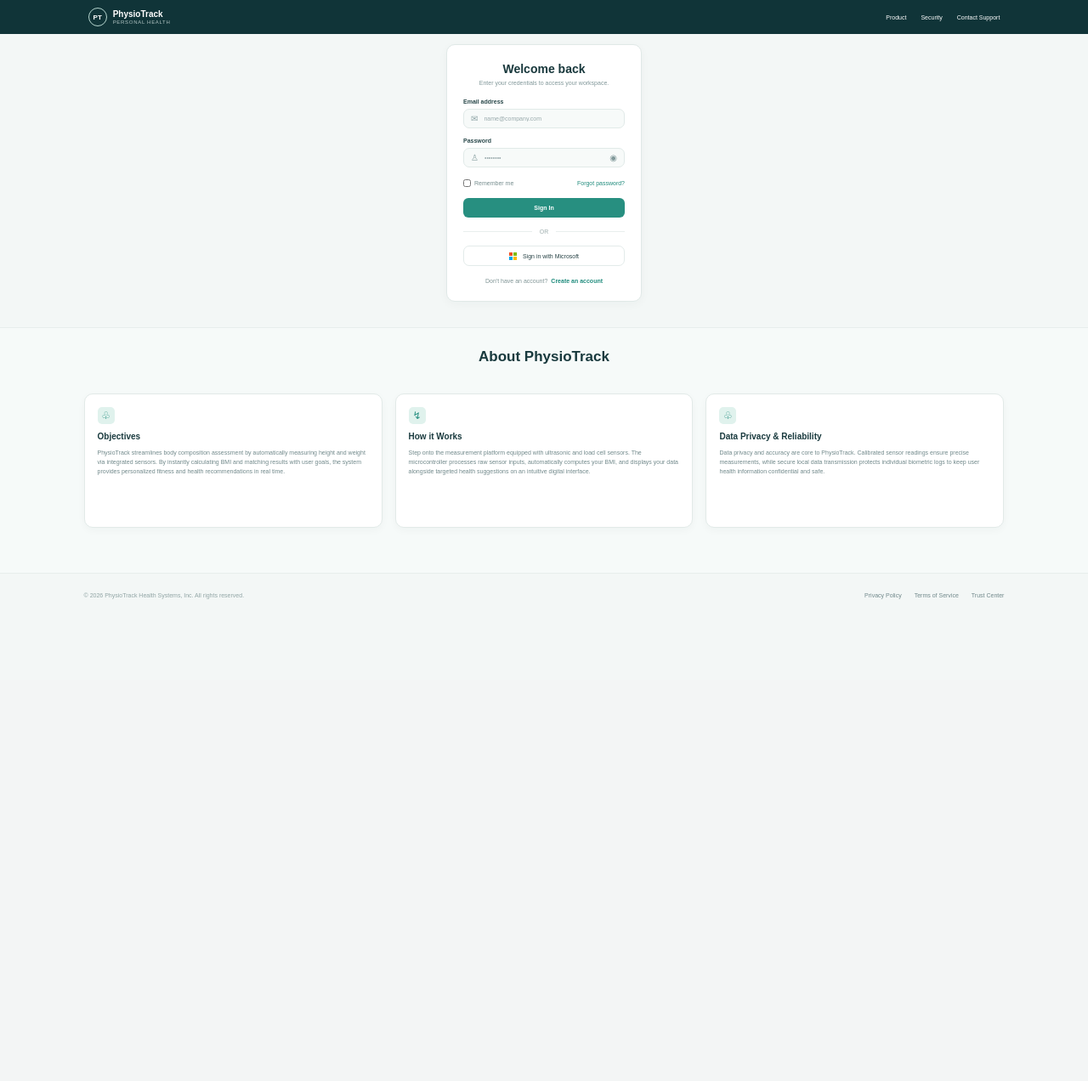
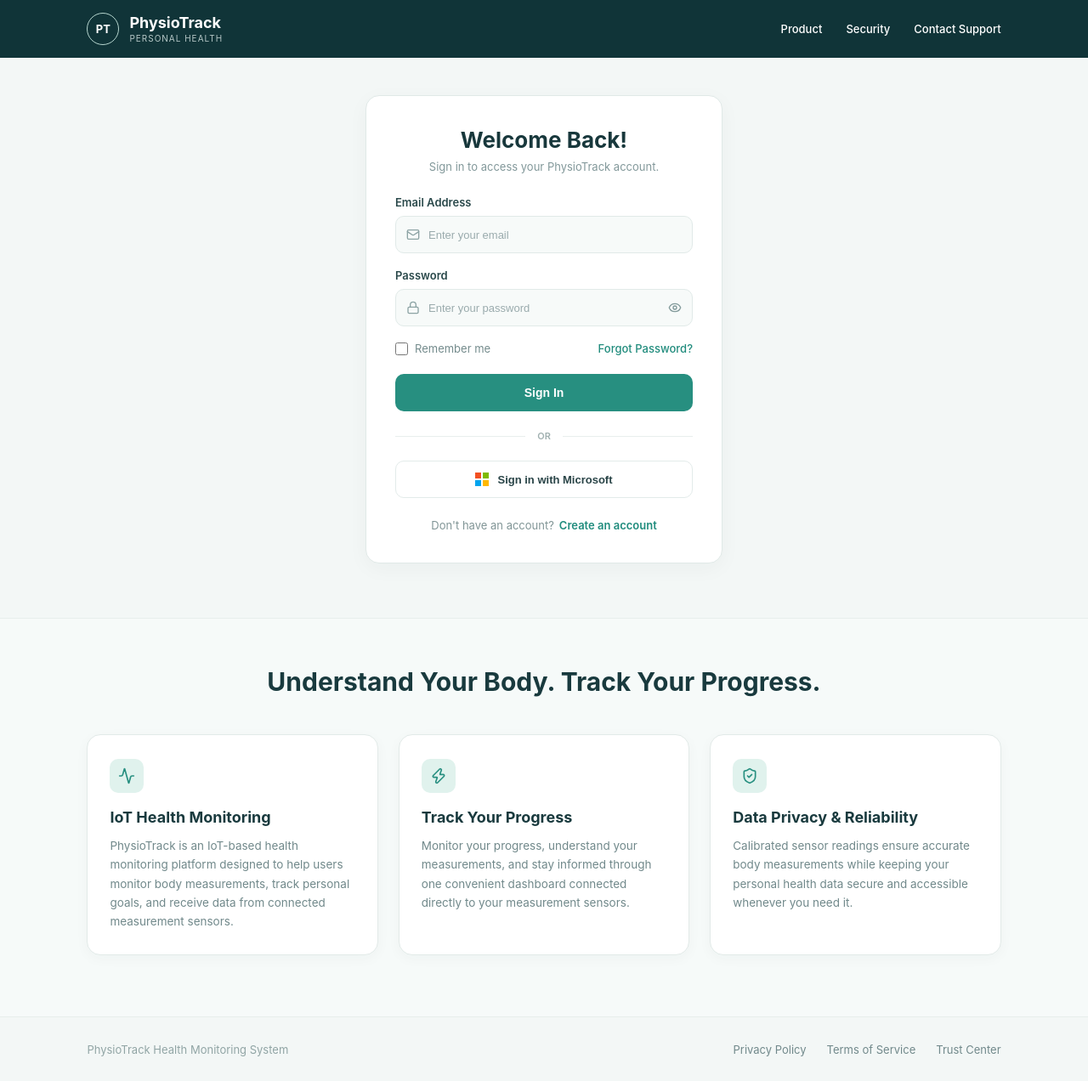
Before and after one commit to cassey-ocampo/PhysioTrack, a Laravel app: page / in a window 1280 px wide. Shown: the whole page at 85% size. Before the commit the page ends 705 px from the top, so only its background shows below. Run offline with Laravel 12, Linux system fonts and the light colour scheme.

Commit message:
login welcome website UI shows

```diff
--- a/public/physiotrack.css
+++ b/public/physiotrack.css
@@ -14,7 +13,7 @@ html {
 }
 
 body {
-    font-family: Arial, Helvetica, sans-serif;
+    font-family: -apple-system, BlinkMacSystemFont, "Segoe UI", Roboto, Arial, sans-serif;
     background-color: #f3f7f6;
     color: #18383c;
     min-height: 100vh;
@@ -26,63 +25,60 @@ body {
 ========================================= */
 
 .navbar {
-    height: 40px;
+    height: 68px;
     background-color: #103438;
-
     display: flex;
     align-items: center;
     justify-content: space-between;
-
-    padding: 0 8.1%;
+    padding: 0 8%;
     color: #ffffff;
 }
 
 .brand {
     display: flex;
     align-items: center;
-    gap: 7px;
+    gap: 12px;
 }
 
 .brand-logo {
-    width: 22px;
-    height: 22px;
-    border: 1px solid #b6d6cf;
+    width: 38px;
+    height: 38px;
+    border: 1.5px solid #b6d6cf;
     border-radius: 50%;
-
     display: flex;
     align-items: center;
     justify-content: center;
-
-    font-size: 8px;
-    font-weight: bold;
+    font-size: 13px;
+    font-weight: 700;
     color: #ffffff;
 }
 
 .brand-name h2 {
-    font-size: 10px;
+    font-size: 18px;
     font-weight: 700;
-    line-height: 12px;
+    line-height: 20px;
     color: #ffffff;
 }
 
 .brand-name span {
     display: block;
-    font-size: 6px;
-    letter-spacing: 0.7px;
+    font-size: 10px;
+    letter-spacing: 1px;
     color: #b7c9c8;
+    margin-top: 2px;
 }
 
 .nav-links {
     display: flex;
     align-items: center;
-    gap: 17px;
+    gap: 28px;
 }
 
 .nav-links a {
     text-decoration: none;
     color: #ffffff;
-    font-size: 7px;
-    font-weight: 400;
+    font-size: 13px;
+    font-weight: 500;
 }
 
 .nav-links a:hover {
@@ -95,29 +91,21 @@ body {
 ========================================= */
 
 .login-section {
-    height: 345px;
-
     display: flex;
-    align-items: flex-start;
+    align-items: center;
     justify-content: center;
-
-    padding-top: 12px;
-
+    padding: 44px 20px 64px;
     background-color: #f3f7f6;
 }
 
 .login-card {
-    width: 230px;
-    min-height: 303px;
-
+    width: 100%;
+    max-width: 420px;
     background-color: #ffffff;
-
     border: 1px solid #e0e9e7;
-    border-radius: 10px;
-
-    padding: 20px 19px;
-
-    box-shadow: 0 3px 12px rgba(20, 55, 55, 0.035);
+    border-radius: 16px;
+    padding: 36px 34px;
+    box-shadow: 0 6px 24px rgba(20, 55, 55, 0.04);
 }
 
 
@@ -125,71 +113,65 @@ body {
 
 .login-heading {
     text-align: center;
-    margin-bottom: 15px;
+    margin-bottom: 26px;
 }
 
 .login-heading h1 {
-    font-size: 14px;
+    font-size: 26px;
     font-weight: 700;
     color: #18383c;
-    margin-bottom: 5px;
+    margin-bottom: 8px;
 }
 
 .login-heading p {
-    font-size: 7px;
+    font-size: 13px;
     color: #82989a;
-    white-space: nowrap;
 }
 
 
 /* Form Groups */
 
 .form-group {
-    margin-bottom: 11px;
+    margin-bottom: 18px;
 }
 
 .form-group label {
     display: block;
-    font-size: 7px;
+    font-size: 13px;
     font-weight: 600;
     color: #29484a;
-    margin-bottom: 5px;
+    margin-bottom: 8px;
 }
 
 .input-wrapper {
-    height: 23px;
-
+    height: 44px;
     display: flex;
     align-items: center;
-
     border: 1px solid #e1eae8;
-    border-radius: 7px;
-
+    border-radius: 10px;
     background-color: #f7faf9;
-
-    padding: 0 8px;
+    padding: 0 12px;
 }
 
 .input-wrapper:focus-within {
     border-color: #299687;
+    background-color: #ffffff;
 }
 
 .input-icon {
-    font-size: 10px;
+    display: flex;
+    align-items: center;
     color: #8ca3a4;
-    margin-right: 7px;
+    margin-right: 10px;
 }
 
 .input-wrapper input {
     width: 100%;
     height: 100%;
-
     border: none;
     outline: none;
-
     background: transparent;
-
-    font-size: 7px;
+    font-size: 13px;
     color: #29484a;
 }
 
@@ -201,8 +183,10 @@ body {
     border: none;
     background: transparent;
     cursor: pointer;
-    font-size: 10px;
+    display: flex;
+    align-items: center;
     color: #81999a;
+    padding-left: 8px;
 }
 
 
@@ -212,30 +196,34 @@ body {
     display: flex;
     align-items: center;
     justify-content: space-between;
-
-    margin-top: 14px;
-    margin-bottom: 13px;
+    margin-top: 18px;
+    margin-bottom: 22px;
 }
 
 .remember-me {
     display: flex;
     align-items: center;
-    gap: 4px;
-
-    font-size: 7px;
+    gap: 8px;
+    font-size: 13px;
     color: #758c8d;
+    cursor: pointer;
 }
 
 .remember-me input {
-    width: 9px;
-    height: 9px;
+    width: 15px;
+    height: 15px;
     accent-color: #278f80;
 }
 
 .forgot-password {
-    font-size: 7px;
+    font-size: 13px;
+    font-weight: 500;
     color: #218c7d;
     text-decoration: none;
+}
+
+.forgot-password:hover {
+    text-decoration: underline;
 }
 
 
@@ -243,17 +231,13 @@ body {
 
 .signin-button {
     width: 100%;
-    height: 23px;
-
+    height: 44px;
     background-color: #278f80;
     color: #ffffff;
-
     border: none;
-    border-radius: 6px;
-
-    font-size: 7px;
+    border-radius: 10px;
+    font-size: 14px;
     font-weight: 600;
-
     cursor: pointer;
 }
 
@@ -267,9 +251,8 @@ body {
 .divider {
     display: flex;
     align-items: center;
-    gap: 9px;
-
-    margin: 13px 0;
+    gap: 14px;
+    margin: 22px 0;
 }
 
 .divider span {
@@ -279,7 +262,8 @@ body {
 }
 
 .divider p {
-    font-size: 7px;
+    font-size: 11px;
+    font-weight: 600;
     color: #a0b0b0;
 }
 
@@ -288,21 +272,17 @@ body {
 
 .microsoft-button {
     width: 100%;
-    height: 24px;
-
+    height: 44px;
     display: flex;
     align-items: center;
     justify-content: center;
-    gap: 7px;
-
+    gap: 10px;
     border: 1px solid #e3ebea;
-    border-radius: 7px;
-
+    border-radius: 10px;
     background-color: #ffffff;
-
     color: #294447;
-    font-size: 7px;
-
+    font-size: 13px;
+    font-weight: 600;
     cursor: pointer;
 }
 
@@ -314,12 +294,11 @@ body {
 /* Microsoft Logo */
 
 .microsoft-logo {
-    width: 9px;
-    height: 9px;
-
+    width: 16px;
+    height: 16px;
     display: grid;
     grid-template-columns: 1fr 1fr;
-    gap: 1px;
+    gap: 2px;
 }
 
 .microsoft-logo i:nth-child(1) {
@@ -345,11 +324,9 @@ body {
     display: flex;
     justify-content: center;
     align-items: center;
-    gap: 4px;
-
-    margin-top: 14px;
-
-    font-size: 7px;
+    gap: 6px;
+    margin-top: 24px;
+    font-size: 13px;
 }
 
 .register-link span {
@@ -362,94 +339,67 @@ body {
     font-weight: 600;
 }
 
+.register-link a:hover {
+    text-decoration: underline;
+}
+
 
 /* =========================================
    ABOUT SECTION
 ========================================= */
 
 .about-section {
-    min-height: 289px;
-
     background-color: #f6faf9;
-
     border-top: 1px solid #e7eeec;
-
-    padding: 24px 7.7% 30px;
+    padding: 56px 8% 72px;
 }
 
 .about-section > h2 {
     text-align: center;
-
-    font-size: 17px;
+    font-size: 30px;
     font-weight: 700;
-
     color: #193a3e;
-
-    margin-bottom: 33px;
+    margin-bottom: 44px;
 }
 
-
-/* About Cards Container */
-
 .about-cards {
+    max-width: 1140px;
+    margin: 0 auto;
     display: grid;
     grid-template-columns: repeat(3, 1fr);
-    gap: 15px;
+    gap: 24px;
 }
 
-
-/* Individual Cards */
-
 .about-card {
-    min-height: 158px;
-
     background-color: #ffffff;
-
     border: 1px solid #e2eae8;
-    border-radius: 10px;
-
-    padding: 15px 15px;
-
-    box-shadow: 0 3px 10px rgba(20, 55, 55, 0.035);
+    border-radius: 16px;
+    padding: 28px 26px;
+    box-shadow: 0 4px 16px rgba(20, 55, 55, 0.035);
 }
 
-
-/* About Icons */
-
 .about-icon {
-    width: 20px;
-    height: 20px;
-
+    width: 40px;
+    height: 40px;
     display: flex;
     align-items: center;
     justify-content: center;
-
     background-color: #e0f2ed;
-
-    border-radius: 5px;
-
+    border-radius: 10px;
     color: #278f80;
-    font-size: 12px;
-
-    margin-bottom: 9px;
+    margin-bottom: 18px;
 }
 
-
-/* About Card Text */
-
 .about-card h3 {
-    font-size: 10px;
+    font-size: 18px;
     font-weight: 700;
-
     color: #193a3e;
-
-    margin-bottom: 9px;
+    margin-bottom: 12px;
 }
 
 .about-card p {
-    font-size: 7px;
-    line-height: 1.55;
-
+    font-size: 13.5px;
+    line-height: 1.65;
     color: #71898b;
 }
 
@@ -459,31 +409,27 @@ body {
 ========================================= */
 
 .footer {
-    min-height: 51px;
-
+    min-height: 76px;
     border-top: 1px solid #e7eeec;
-
     background-color: #f3f7f6;
-
-    padding: 0 7.7%;
-
+    padding: 20px 8%;
     display: flex;
     align-items: center;
     justify-content: space-between;
 }
 
 .footer p {
-    font-size: 7px;
+    font-size: 13px;
     color: #91a5a5;
 }
 
 .footer-links {
     display: flex;
-    gap: 15px;
+    gap: 24px;
 }
 
 .footer-links a {
-    font-size: 7px;
+    font-size: 13px;
     color: #71898b;
     text-decoration: none;
 }
--- a/resources/views/layouts/app.blade.php
+++ b/resources/views/layouts/app.blade.php
@@ -1,4 +1,3 @@
-
 <!DOCTYPE html>
 <html lang="en">
 <head>
@@ -7,7 +6,7 @@
 
     <title>@yield('title', 'PhysioTrack')</title>
 
-    @vite(['resources/css/app.css'])
+    <link rel="stylesheet" href="/physiotrack.css?v={{ filemtime(public_path('physiotrack.css')) }}">
 
     <link rel="preconnect" href="https://fonts.googleapis.com">
     <link href="https://fonts.googleapis.com/css2?family=Inter:wght@400;500;600;700;800&display=swap" rel="stylesheet">
--- a/resources/views/welcome.blade.php
+++ b/resources/views/welcome.blade.php
@@ -1,77 +1,137 @@
-
 @extends('layouts.app')
 
 @section('title', 'Welcome | PhysioTrack')
 
 @section('content')
 
-<div class="login-page">
-
-    <div class="login-info">
-
+<header class="navbar">
     <div class="brand">
-            <div class="brand-icon">
-                <i data-lucide="activity"></i>
+        <div class="brand-logo">PT</div>
+        <div class="brand-name">
+            <h2>PhysioTrack</h2>
+            <span>PERSONAL HEALTH</span>
         </div>
-            PhysioTrack
     </div>
 
-        <h1>Understand Your Body. Track Your Progress.</h1>
+    <nav class="nav-links">
+        <a href="#about">Product</a>
+        <a href="#about">Security</a>
+        <a href="#footer">Contact Support</a>
+    </nav>
+</header>
 
-        <p>
-            PhysioTrack is an IoT-based health monitoring platform
-            designed to help users monitor body measurements,
-            track personal goals, and receive data from connected
-            measurement sensors.
-        </p>
-
-        <br>
-
-        <p>
-            Monitor your progress, understand your measurements,
-            and stay informed through one convenient dashboard.
-        </p>
-
+<main class="login-section">
+    <div class="login-card">
+        <div class="login-heading">
+            <h1>Welcome Back!</h1>
+            <p>Sign in to access your PhysioTrack account.</p>
         </div>
 
-    <div class="login-form">
-
-        <div class="login-box">
-
-            <h2>Welcome Back!</h2>
-
-            <p>Sign in to access your PhysioTrack account.</p>
-
         <form action="{{ route('dashboard') }}" method="GET">
-
             <div class="form-group">
-                    <label>Email Address</label>
-                    <input type="email"
-                           placeholder="Enter your email"
-                           required>
+                <label for="email">Email Address</label>
+                <div class="input-wrapper">
+                    <span class="input-icon">
+                        <i data-lucide="mail" width="16" height="16"></i>
+                    </span>
+                    <input type="email" id="email" name="email" placeholder="Enter your email" required>
+                </div>
             </div>
 
             <div class="form-group">
-                    <label>Password</label>
-                    <input type="password"
-                           placeholder="Enter your password"
-                           required>
+                <label for="password">Password</label>
+                <div class="input-wrapper">
+                    <span class="input-icon">
+                        <i data-lucide="lock" width="16" height="16"></i>
+                    </span>
+                    <input type="password" id="password" name="password" placeholder="Enter your password" required>
+                    <button type="button" class="password-toggle" onclick="togglePassword()" aria-label="Toggle password visibility">
+                        <i data-lucide="eye" width="16" height="16"></i>
+                    </button>
+                </div>
             </div>
 
-                <a href="#" class="text-link">Forgot Password?</a>
+            <div class="form-options">
+                <label class="remember-me">
+                    <input type="checkbox" name="remember">
+                    <span>Remember me</span>
+                </label>
+                <a href="#" class="forgot-password">Forgot Password?</a>
+            </div>
 
-                <button type="submit">Sign In</button>
-
+            <button type="submit" class="signin-button">Sign In</button>
         </form>
 
-            <p style="text-align:center;margin-top:25px;">
-                PhysioTrack Health Monitoring System
-            </p>
-
+        <div class="divider">
+            <span></span>
+            <p>OR</p>
+            <span></span>
         </div>
 
+        <button type="button" class="microsoft-button">
+            <span class="microsoft-logo">
+                <i></i><i></i><i></i><i></i>
+            </span>
+            Sign in with Microsoft
+        </button>
+
+        <div class="register-link">
+            <span>Don't have an account?</span>
+            <a href="#">Create an account</a>
+        </div>
+    </div>
+</main>
+
+<section class="about-section" id="about">
+    <h2>Understand Your Body. Track Your Progress.</h2>
+
+    <div class="about-cards">
+        <div class="about-card">
+            <div class="about-icon">
+                <i data-lucide="activity" width="20" height="20"></i>
+            </div>
+            <h3>IoT Health Monitoring</h3>
+            <p>
+                PhysioTrack is an IoT-based health monitoring platform designed to help users monitor body measurements, track personal goals, and receive data from connected measurement sensors.
+            </p>
         </div>
 
+        <div class="about-card">
+            <div class="about-icon">
+                <i data-lucide="zap" width="20" height="20"></i>
+            </div>
+            <h3>Track Your Progress</h3>
+            <p>
+                Monitor your progress, understand your measurements, and stay informed through one convenient dashboard connected directly to your measurement sensors.
+            </p>
         </div>
 
+        <div class="about-card">
+            <div class="about-icon">
+                <i data-lucide="shield-check" width="20" height="20"></i>
+            </div>
+            <h3>Data Privacy &amp; Reliability</h3>
+            <p>
+                Calibrated sensor readings ensure accurate body measurements while keeping your personal health data secure and accessible whenever you need it.
+            </p>
+        </div>
+    </div>
+</section>
+
+<footer class="footer" id="footer">
+    <p>PhysioTrack Health Monitoring System</p>
+    <div class="footer-links">
+        <a href="#">Privacy Policy</a>
+        <a href="#">Terms of Service</a>
+        <a href="#">Trust Center</a>
+    </div>
+</footer>
+
+<script>
+    function togglePassword() {
+        const input = document.getElementById('password');
+        input.type = input.type === 'password' ? 'text' : 'password';
+    }
+</script>
+
 @endsection
--- a/routes/web.php
+++ b/routes/web.php
@@ -16,3 +16,7 @@ Route::view('/sensors', 'sensors')->name('sensors');
 Route::view('/help', 'help')->name('help');
 
 Route::view('/', 'login')->name('login.page');
+
+Route::get('/', function () {
+    return view('welcome');
+})->name('welcome');
```
Also changed, not shown: other parts of public/physiotrack.css (+16 -25 lines). Lines whose indentation alone changed are shown as unchanged.
